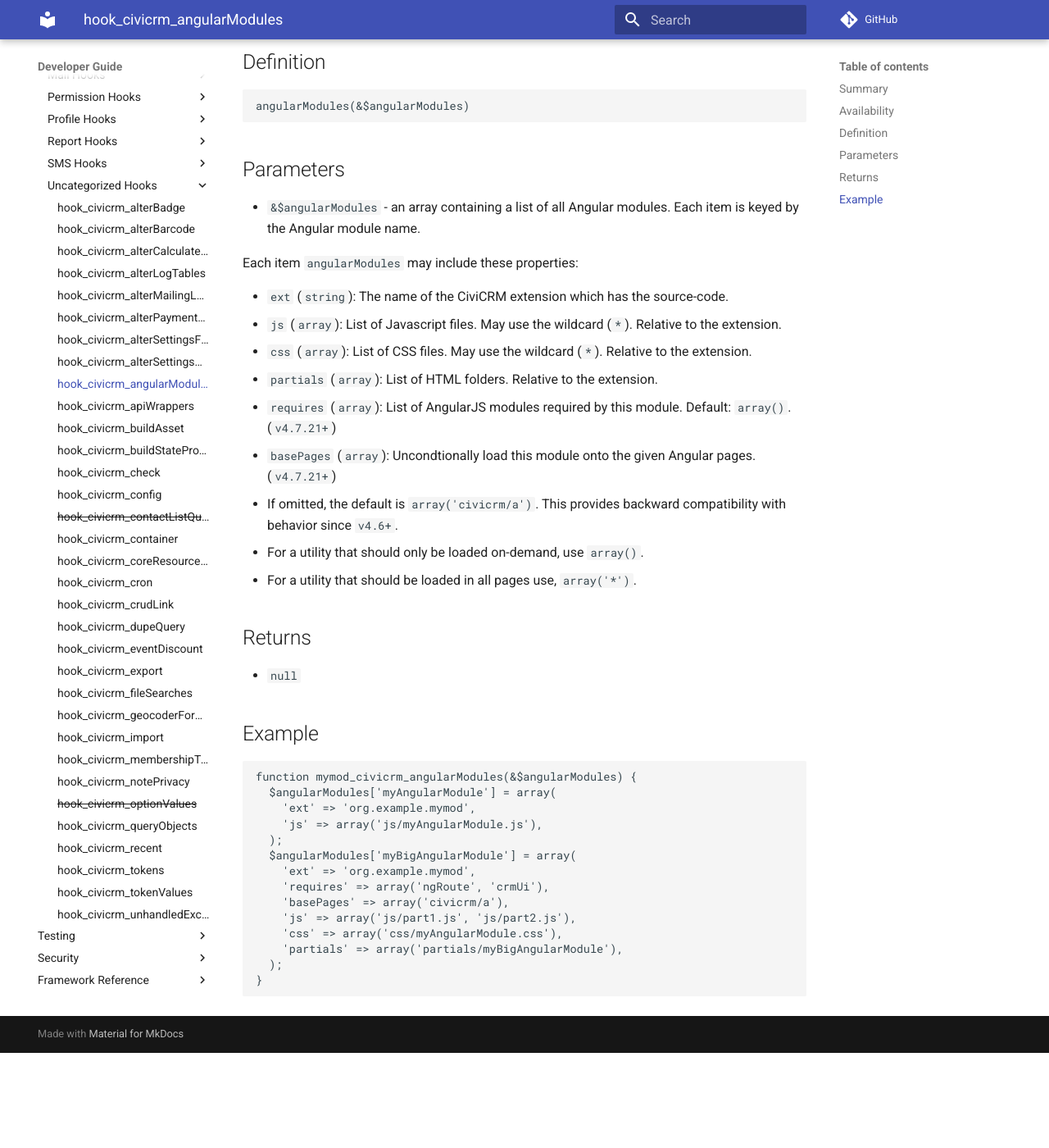
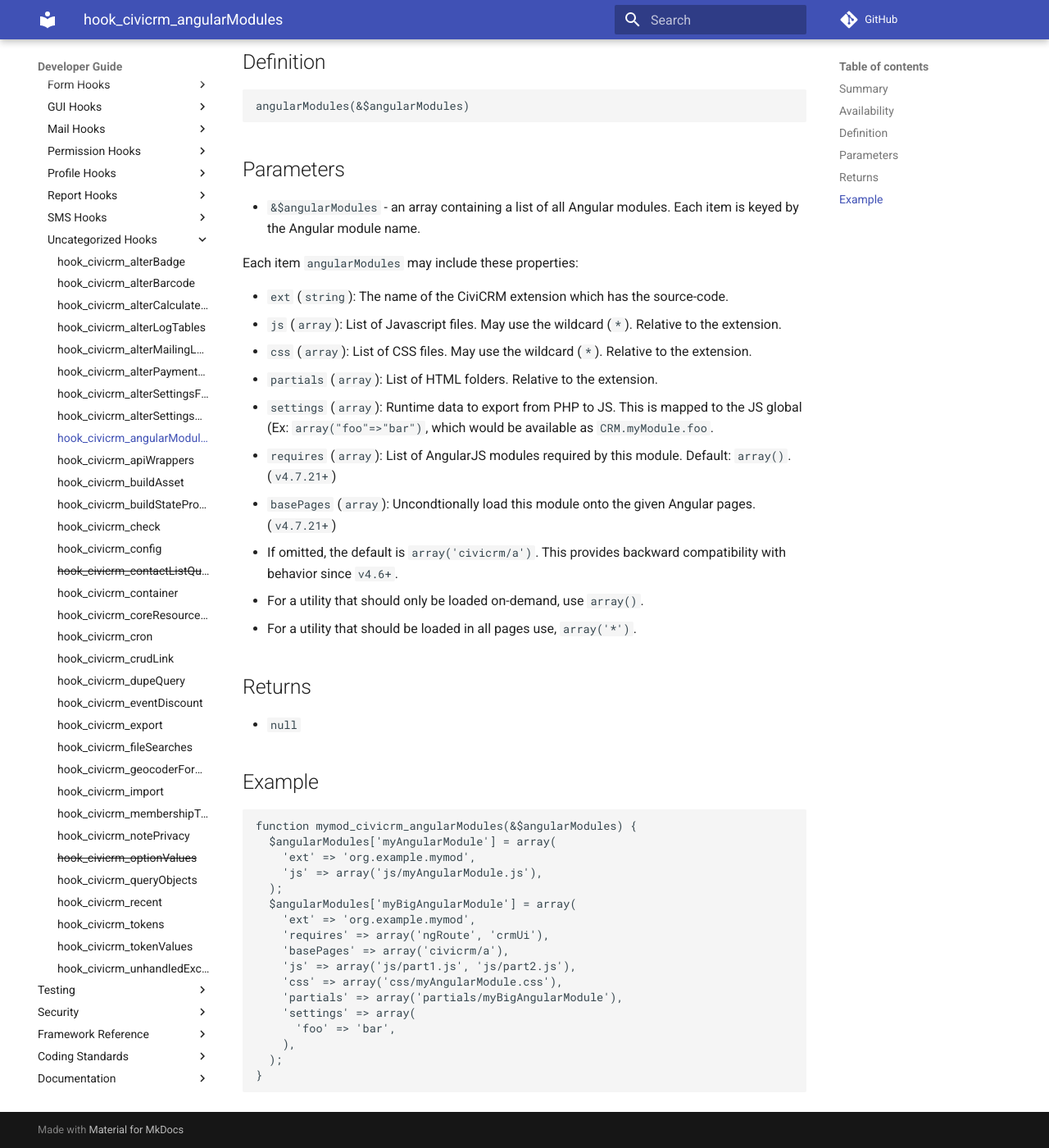
Before and after one commit to civicrm/civicrm-dev-docs, an MkDocs documentation site: the page built from docs/hooks/hook_civicrm_angularModules.md, in a window 1280 px wide and 1400 px high, scrolled down 380 px. Shown: the whole window at 82% size. Built offline with MkDocs 1.6.1 and Material for MkDocs 9.7.7, drawn with Linux system fonts in a browser that asks for light colours; comment, search, counter and statistics services are not loaded; old or Windows-style settings are respelled for this version of MkDocs; before the commit the page ends 1664 px from its top, so only the background shows below that.

Commit message:
hook_civicrm_angularModule - Add basic doc for `settings`

```diff
--- a/docs/hooks/hook_civicrm_angularModules.md
+++ b/docs/hooks/hook_civicrm_angularModules.md
@@ -23,6 +23,7 @@
  * `js` (`array`): List of Javascript files. May use the wildcard (`*`). Relative to the extension.
  * `css` (`array`): List of CSS files. May use the wildcard (`*`). Relative to the extension.
  * `partials` (`array`): List of HTML folders. Relative to the extension.
+ * `settings` (`array`): Runtime data to export from PHP to JS. This is mapped to the JS global (Ex: `array("foo"=>"bar")`, which would  be available as `CRM.myModule.foo`.
  * `requires` (`array`): List of AngularJS modules required by this module. Default: `array()`. (`v4.7.21+`)
  * `basePages` (`array`): Uncondtionally load this module onto the given Angular pages. (`v4.7.21+`)
    * If omitted, the default is `array('civicrm/a')`. This provides backward compatibility with behavior since `v4.6+`.
@@ -47,5 +48,8 @@
         'js' => array('js/part1.js', 'js/part2.js'),
         'css' => array('css/myAngularModule.css'),
         'partials' => array('partials/myBigAngularModule'),
+        'settings' => array(
+          'foo' => 'bar',
+        ),
       );
     }
```
